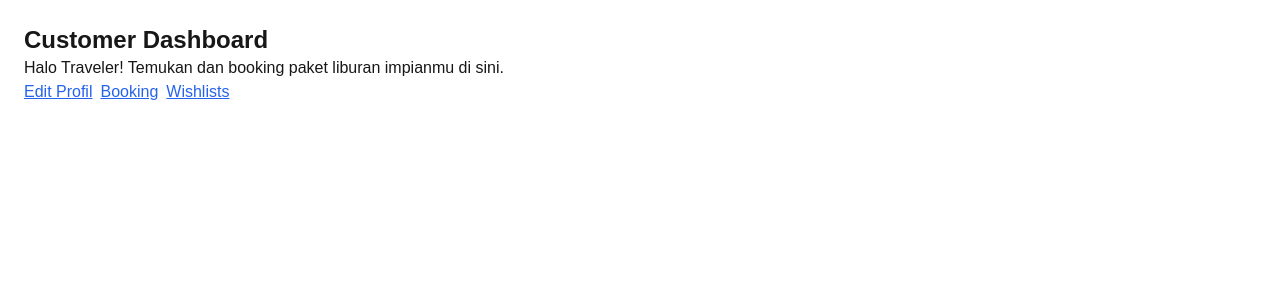
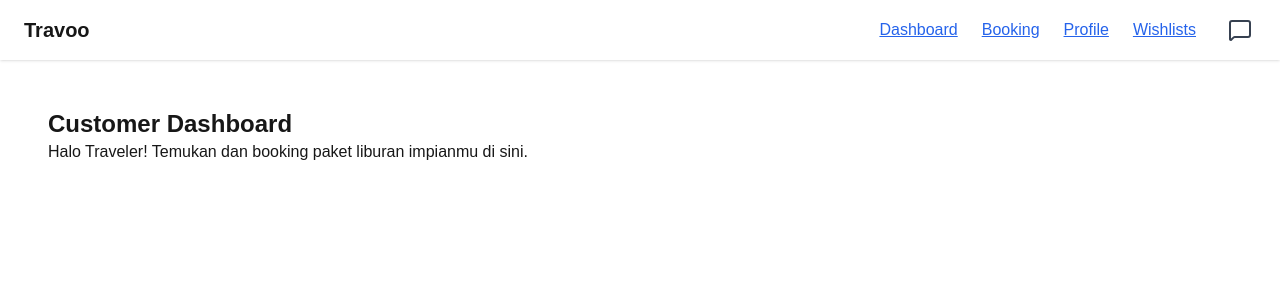
Before and after one commit to adekmo/travo, a Next.js app: page /dashboard/customer in a window 1280 px wide. Shown: the top 300 px of the page. Built offline with nearby package versions, Linux system fonts and the light colour scheme; no server answers.

Commit message:
Fitur Notifikasi chat customer

```diff
--- a/app/api/message/[receiverId]/route.ts
+++ b/app/api/message/[receiverId]/route.ts
@@ -16,6 +16,15 @@ export async function GET(req: NextRequest, { params }: { params: { receiverId:
     const userId = session.user.id;
     const receiverId = params.receiverId;
 
+    await Message.updateMany(
+      {
+        senderId: receiverId,
+        receiverId: userId,
+        isRead: false,
+      },
+      { $set: { isRead: true } }
+    );
+
     const messages = await Message.find({
       $or: [
         { senderId: userId, receiverId },
--- /dev/null
+++ b/app/api/message/customer-unread/route.ts
@@ -0,0 +1,29 @@
+import { authOptions } from "@/lib/auth";
+import { connectDB } from "@/lib/mongodb";
+import Message from "@/models/Message";
+import { getServerSession } from "next-auth";
+import { NextRequest, NextResponse } from "next/server";
+import mongoose from "mongoose";
+
+export async function GET(req: NextRequest) {
+  try {
+    await connectDB();
+    const session = await getServerSession(authOptions);
+
+    if (!session || session.user.role !== 'customer') {
+      return NextResponse.json({ message: "Unauthorized" }, { status: 401 });
+    }
+
+    const customerId = new mongoose.Types.ObjectId(session.user.id);
+
+    const unreadCount = await Message.countDocuments({
+      receiverId: customerId,
+      isRead: false,
+    });
+
+    return NextResponse.json({ unreadExists: unreadCount > 0 });
+  } catch (err) {
+    console.error(err);
+    return NextResponse.json({ message: "Internal Server Error" }, { status: 500 });
+  }
+}
--- a/app/dashboard/customer/chat/[sellerId]/page.tsx
+++ b/app/dashboard/customer/chat/[sellerId]/page.tsx
@@ -21,8 +21,11 @@ const ChatPage = () => {
     }
 
     useEffect(() => {
-        fetchMessages()
+      fetchMessages().then(() => {
+        window.dispatchEvent(new Event("notificationsRead"))
+      })
     }, [])
+
 
     useEffect(() => {
         chatEndRef.current?.scrollIntoView({ behavior: 'smooth' })
--- /dev/null
+++ b/app/dashboard/customer/layout.tsx
@@ -0,0 +1,10 @@
+import NavbarCustomer from '@/components/NavbarCustomer'
+
+export default function SellerLayout({ children }: { children: React.ReactNode }) {
+  return (
+    <div>
+      <NavbarCustomer />
+      <main className="p-6">{children}</main>
+    </div>
+  )
+}
--- a/app/dashboard/customer/page.tsx
+++ b/app/dashboard/customer/page.tsx
@@ -6,15 +6,6 @@ const CustomerDashboardPage = () => {
     <div className="p-6">
       <h1 className="text-2xl font-bold">Customer Dashboard</h1>
       <p>Halo Traveler! Temukan dan booking paket liburan impianmu di sini.</p>
-      <Link href="/dashboard/profile" className="text-blue-600 underline mr-2">
-        Edit Profil
-      </Link>
-      <Link href="/dashboard/customer/bookings" className="text-blue-600 underline mr-2">
-        Booking
-      </Link>
-      <Link href="/dashboard/customer/wishlist" className="text-blue-600 underline mr-2">
-        Wishlists
-      </Link>
     </div>
   )
 }
--- /dev/null
+++ b/components/NavbarCustomer.tsx
@@ -0,0 +1,91 @@
+'use client'
+
+import { MessageSquare } from 'lucide-react'
+import { useSession } from 'next-auth/react'
+import Link from 'next/link'
+import { usePathname } from 'next/navigation'
+import React, { useEffect, useState } from 'react'
+
+const NavbarCustomer = () => {
+    const pathname = usePathname()
+    const { data: session } = useSession()
+    const [hasNotifUnread, setHasNotifUnread] = useState(false)
+    const [hasChatUnread, setHasChatUnread] = useState(false)
+
+    useEffect(() => {
+      const checkCustomerUnread = async () => {
+        if (session?.user?.role === 'customer') {
+          try {
+            const res = await fetch('/api/message/customer-unread')
+            const data = await res.json()
+            setHasChatUnread(data.unreadExists)
+          } catch (err) {
+            console.error('Gagal mengambil status pesan customer')
+          }
+        }
+      }
+
+      checkCustomerUnread()
+
+      const interval = setInterval(checkCustomerUnread, 5000) // polling tiap 10 detik
+      return () => clearInterval(interval)
+    }, [session])
+
+    useEffect(() => {
+      const handleNotifRead = () => {
+        setHasChatUnread(false)
+      }
+
+      window.addEventListener('notificationsRead', handleNotifRead)
+
+      return () => {
+        window.removeEventListener('notificationsRead', handleNotifRead)
+      }
+    }, [])
+
+  return (
+    <nav className="flex justify-between items-center px-6 py-4 bg-white shadow">
+      <Link href="/packages" className="text-xl font-bold">Travoo</Link>
+
+      <div className="flex items-center gap-6">
+        {/* Tambahkan link profil/dll jika perlu */}
+        <Link href="/dashboard/customer" className="text-blue-600 underline">
+          Dashboard
+        </Link>
+        <Link href="/dashboard/customer/bookings" className="text-blue-600 underline">
+          Booking
+        </Link>
+        <Link href="/dashboard/profile" className="text-blue-600 underline">
+            <p>Profile</p>
+        </Link>
+        <Link href="/dashboard/customer/wishlist" className="text-blue-600 underline mr-2">
+          Wishlists
+        </Link>
+
+        <Link href="/dashboard/customer/chat" className={`relative text-gray-700 hover:text-blue-600 font-medium transition-colors duration-200 ${pathname.startsWith('/dashboard/customer/chat') ? 'text-blue-600 font-semibold' : ''}`}>
+          <MessageSquare className="w-6 h-6 inline-block mr-1" />
+          {hasChatUnread && (
+            <>
+              <span className="absolute -top-1.5 -right-1.5 block h-2 w-2 bg-red-600 rounded-full animate-ping"></span>
+              <span className="absolute -top-1.5 -right-1.5 block h-2 w-2 bg-red-600 rounded-full"></span>
+            </>
+          )}
+        </Link>
+
+        {/* {pathname.includes('/dashboard/seller') && (
+          <Link href="/dashboard/seller/notifications" className="relative">
+            <Bell className="w-6 h-6 text-gray-700 hover:text-blue-600 transition" />
+            {hasNotifUnread  && (
+              <span className="absolute top-0 right-0 block w-2 h-2 bg-red-600 rounded-full animate-ping"></span>
+            )}
+            {hasNotifUnread  && (
+              <span className="absolute top-0 right-0 block w-2 h-2 bg-red-600 rounded-full"></span>
+            )}
+          </Link>
+        )} */}
+      </div>
+    </nav>
+  )
+}
+
+export default NavbarCustomer
```
